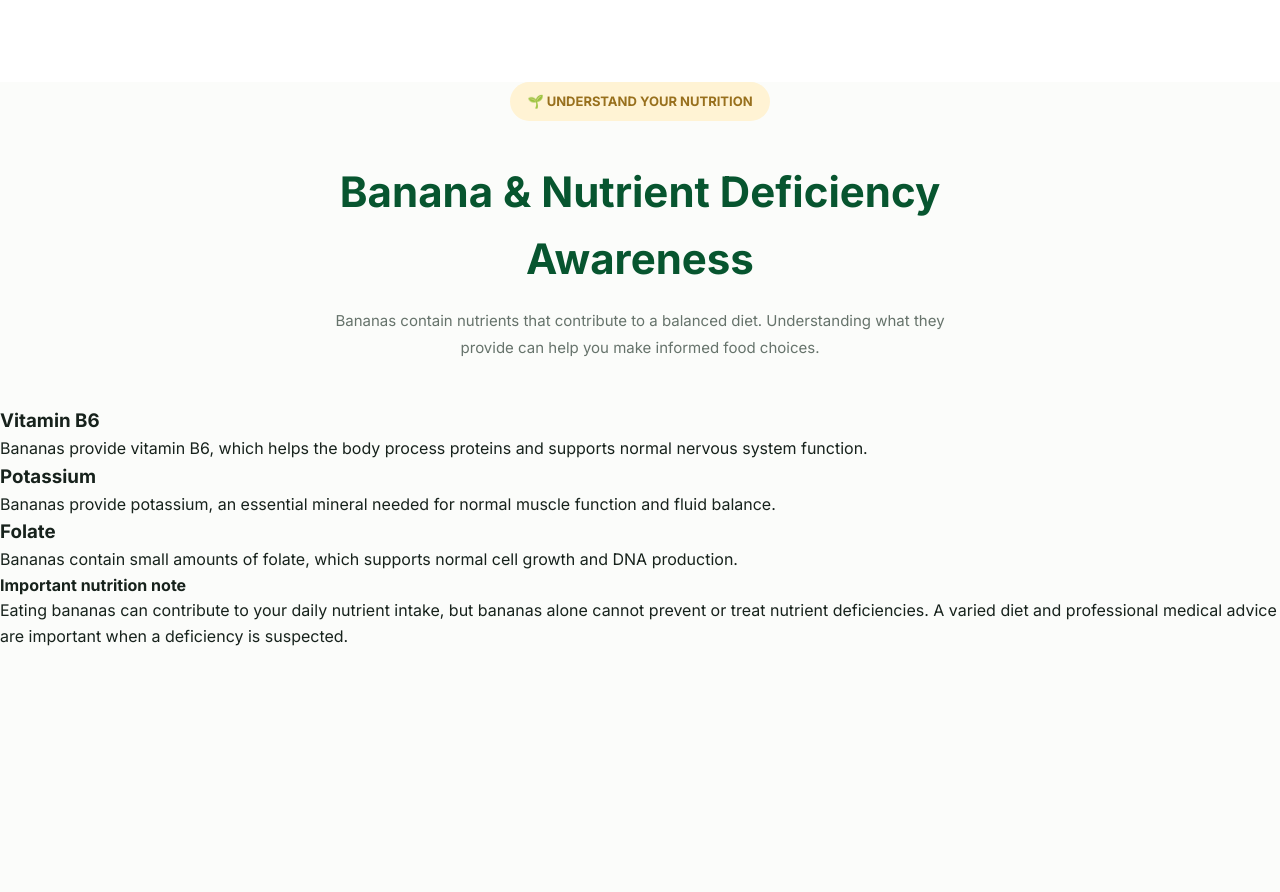
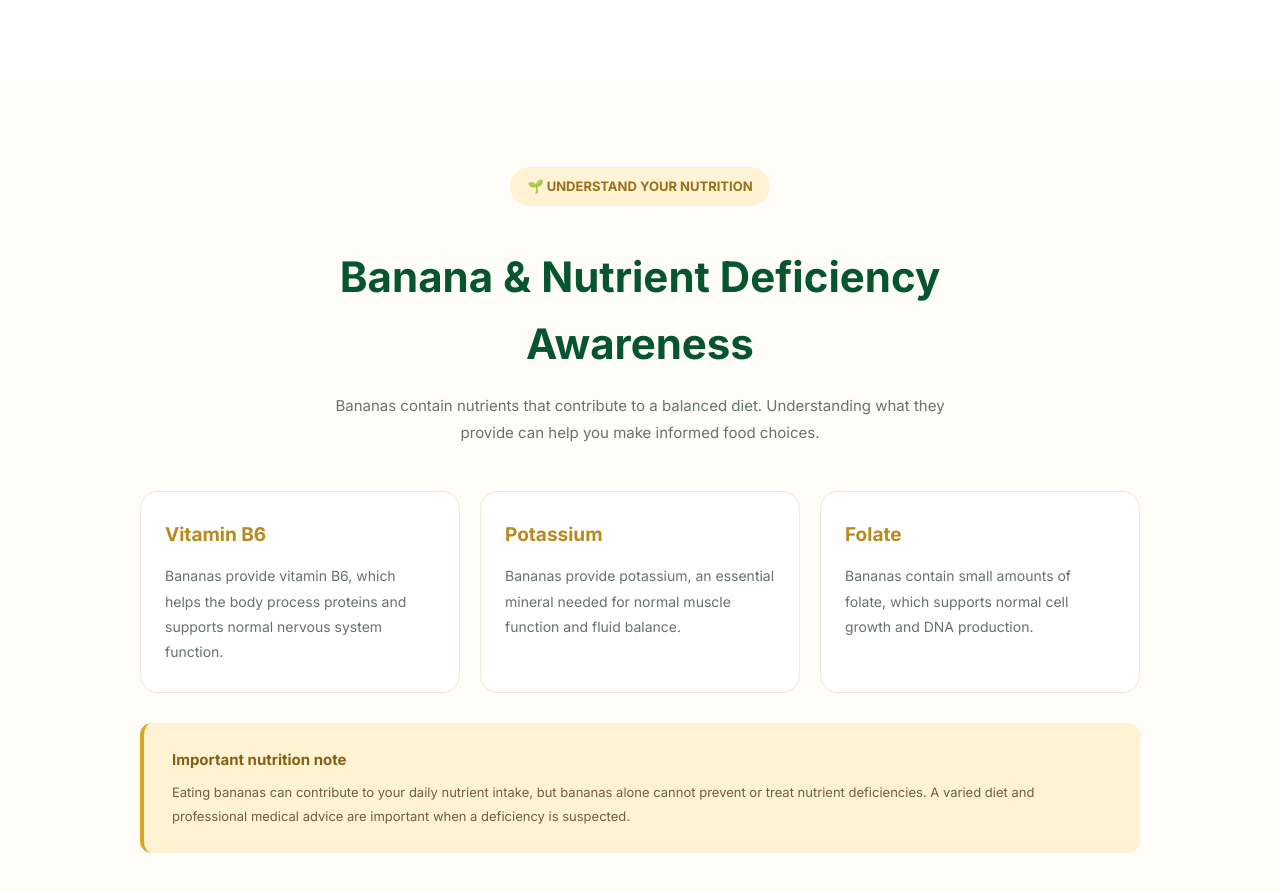
Before and after one commit to sakibfruit1/sakibfruit1.github.io, a plain HTML site: page banana.html in a window 1280 px wide. Shown: the part 4103-4995 px from the top of the page. Before the commit the page ends 4752 px from the top, so only its background shows below. Drawn offline with Linux system fonts and the light colour scheme.

Commit message:
Add styles for banana deficiency section

```diff
--- a/style.css
+++ b/style.css
@@ -2340,3 +2340,87 @@ img {
         gap: 16px;
     }
 }
+
+/* =================================
+   SAKIBFRUIT - BANANA DEFICIENCY
+================================= */
+
+.banana-deficiency {
+    padding: 85px 7%;
+    background: #fffdf8;
+}
+
+.banana-deficiency-grid {
+    max-width: 1000px;
+    margin: auto;
+    display: grid;
+    grid-template-columns: repeat(3, 1fr);
+    gap: 20px;
+}
+
+.banana-deficiency-card {
+    padding: 28px 24px;
+    background: #ffffff;
+    border: 1px solid #f0eadc;
+    border-radius: 18px;
+    transition: all 0.3s ease;
+}
+
+.banana-deficiency-card:hover {
+    transform: translateY(-6px);
+    box-shadow: 0 12px 28px rgba(80, 60, 20, 0.08);
+}
+
+.banana-deficiency-card h3 {
+    color: #b8891c;
+    font-size: 19px;
+    margin-bottom: 13px;
+}
+
+.banana-deficiency-card p {
+    color: var(--muted);
+    font-size: 14px;
+    line-height: 1.8;
+}
+
+.banana-deficiency-note {
+    max-width: 1000px;
+    margin: 30px auto 0;
+    padding: 25px 28px;
+    background: #fff3d4;
+    border-left: 4px solid #d9a522;
+    border-radius: 12px;
+}
+
+.banana-deficiency-note strong {
+    display: block;
+    color: #856116;
+    font-size: 15px;
+    margin-bottom: 9px;
+}
+
+.banana-deficiency-note p {
+    color: #6f603e;
+    font-size: 13px;
+    line-height: 1.8;
+}
+
+@media (max-width: 800px) {
+    .banana-deficiency-grid {
+        grid-template-columns: repeat(2, 1fr);
+    }
+}
+
+@media (max-width: 520px) {
+    .banana-deficiency {
+        padding: 65px 5%;
+    }
+
+    .banana-deficiency-grid {
+        grid-template-columns: 1fr;
+    }
+
+    .banana-deficiency-note {
+        padding: 22px 20px;
+    }
+}
```
